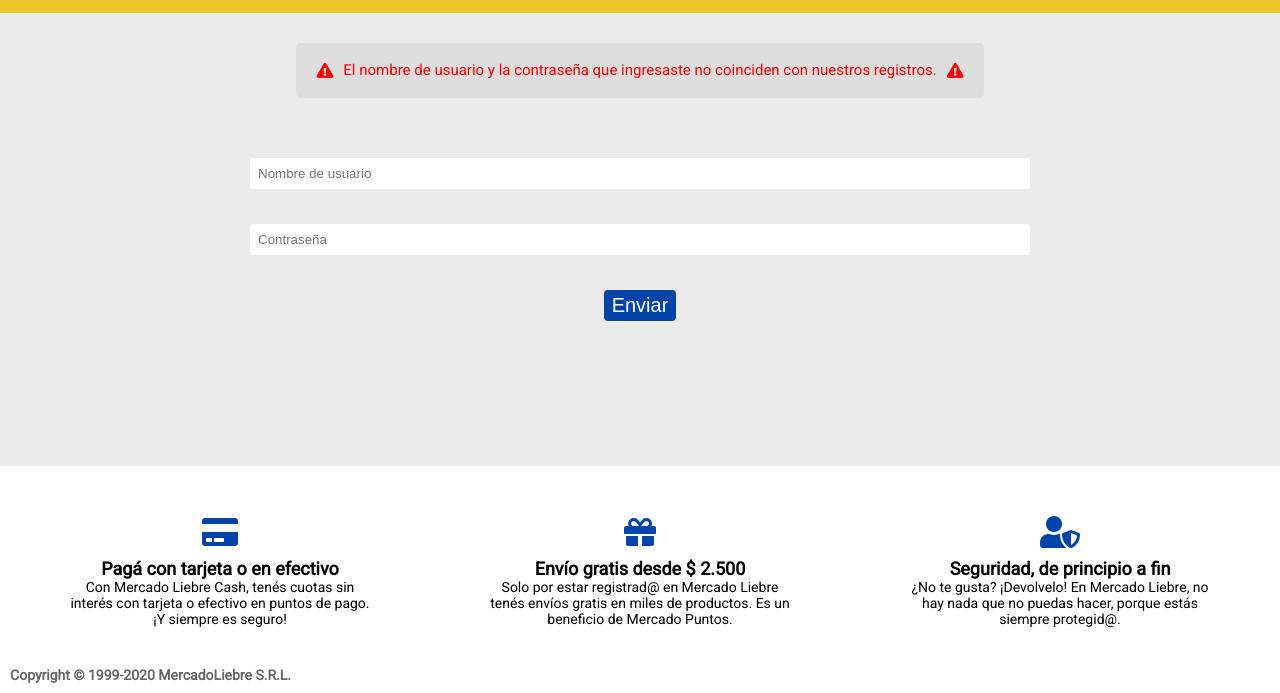
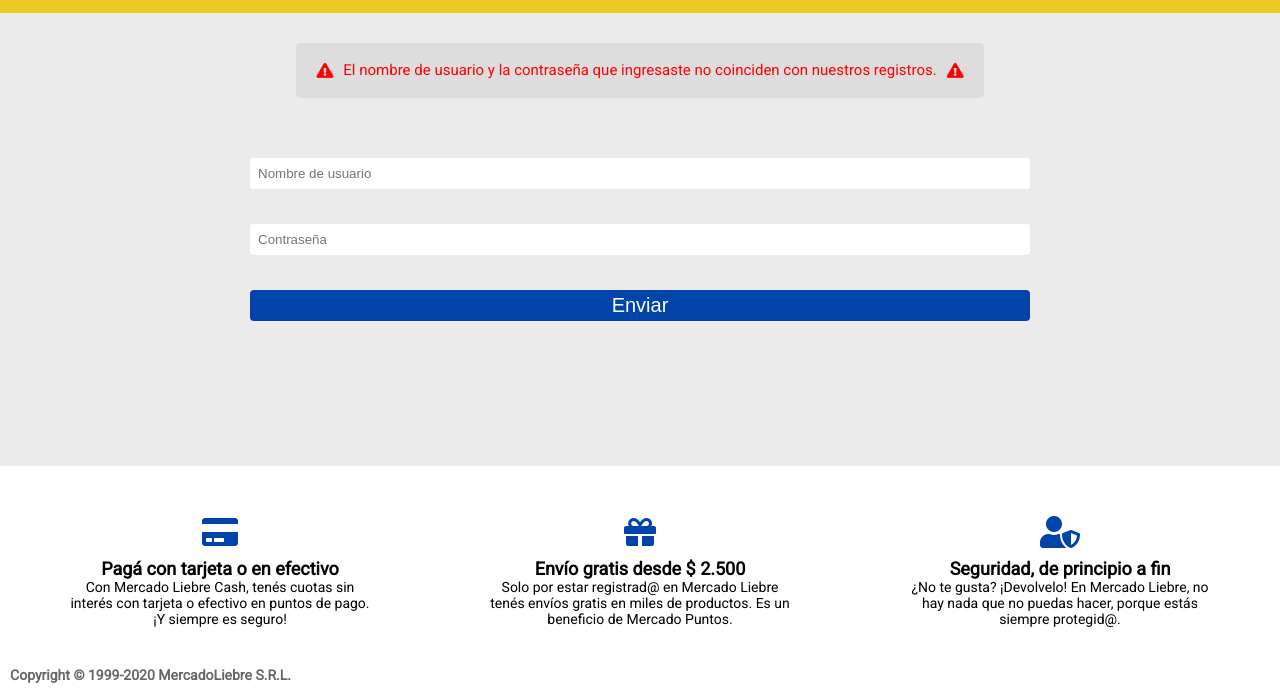
Before and after one commit to Jona-Medina/Mercado-Liebre, a website: page views/login.html in a window 1280 px wide. Shown: the part 164-857 px from the top of the page. Drawn offline with Linux system fonts and the light colour scheme.

Commit message:
MercadoLiebre Final

```diff
--- a/public/css/login.css
+++ b/public/css/login.css
@@ -5,7 +5,7 @@
     border-radius: 4px;
     padding: 4px 8px;
     font-size: 20px;
-    max-width: 800px;
+    width: 100%;
     transition: all 300ms;
 }
 
```
